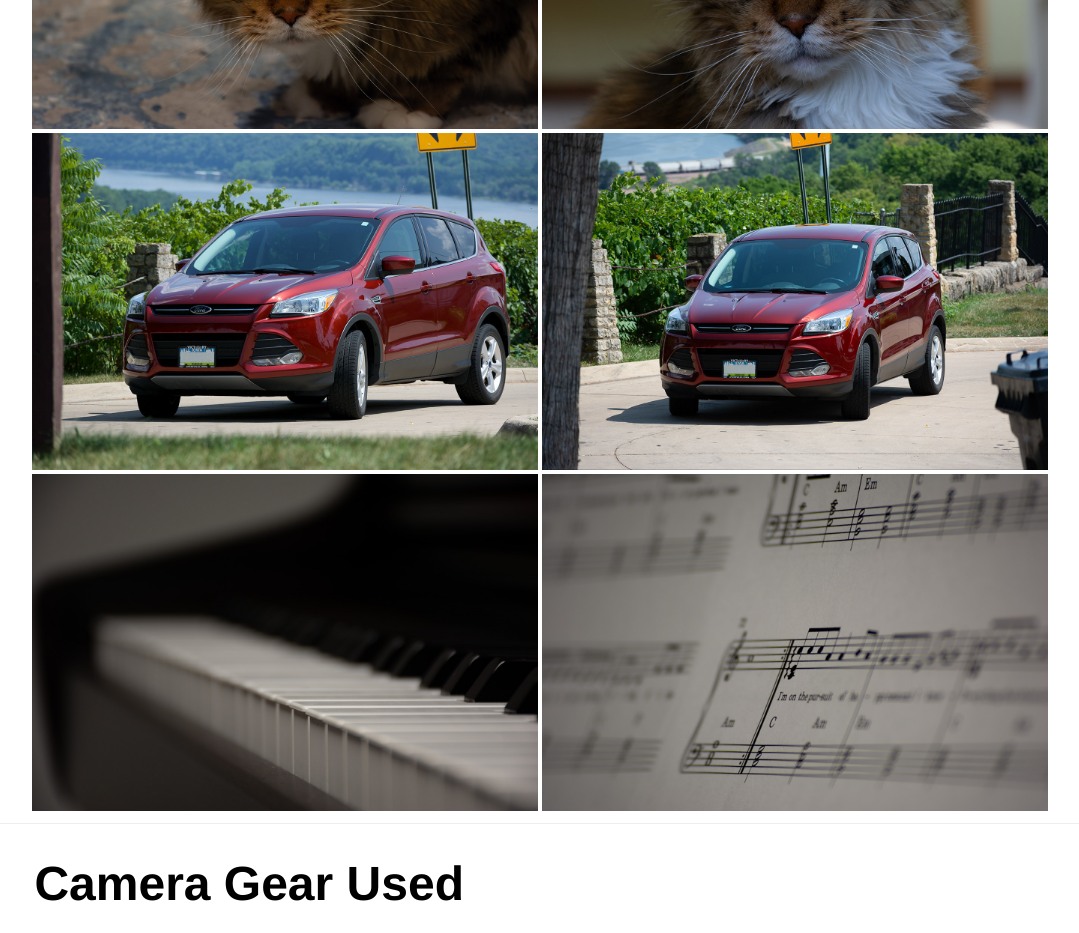
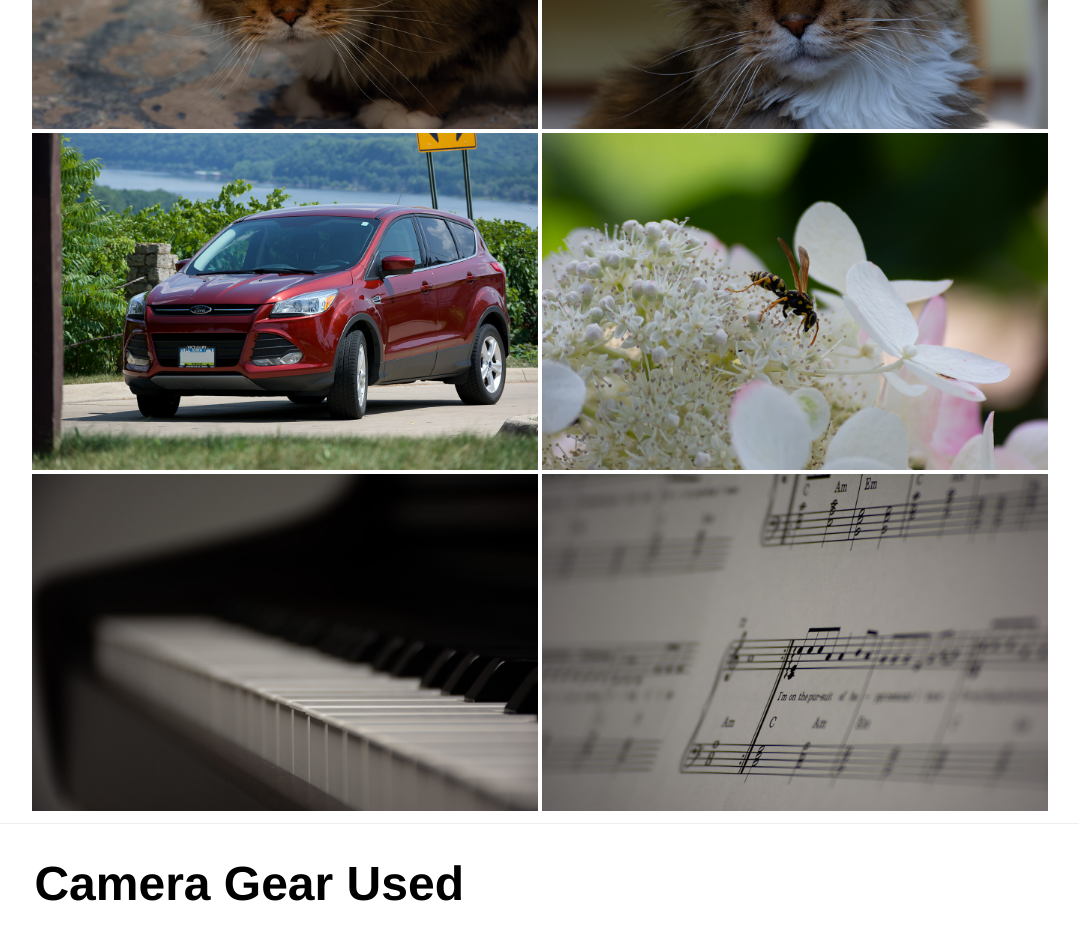
Before and after one commit to connorjlink/connorjlink.github.io, a plain HTML site: page photography.html in a window 1280 px wide. Shown: the part 1080-2013 px from the top of the page, without its empty margins (100-1179 px from the left). Drawn offline with Linux system fonts and the light colour scheme.

Commit message:
Finalize changes

```diff
--- a/photography.html
+++ b/photography.html
@@ -45,7 +45,7 @@
 
         <div class="gallery">
             <img src="car1.jpg">
-            <img src="car2.jpg">
+            <img src="bee1.jpg">
         </div>
 
         <div class="gallery">
```
Also changed, not shown: index.html (+1 -1 lines), bee1.jpg (added), rasterizer.jpg (added), 1 other file.
